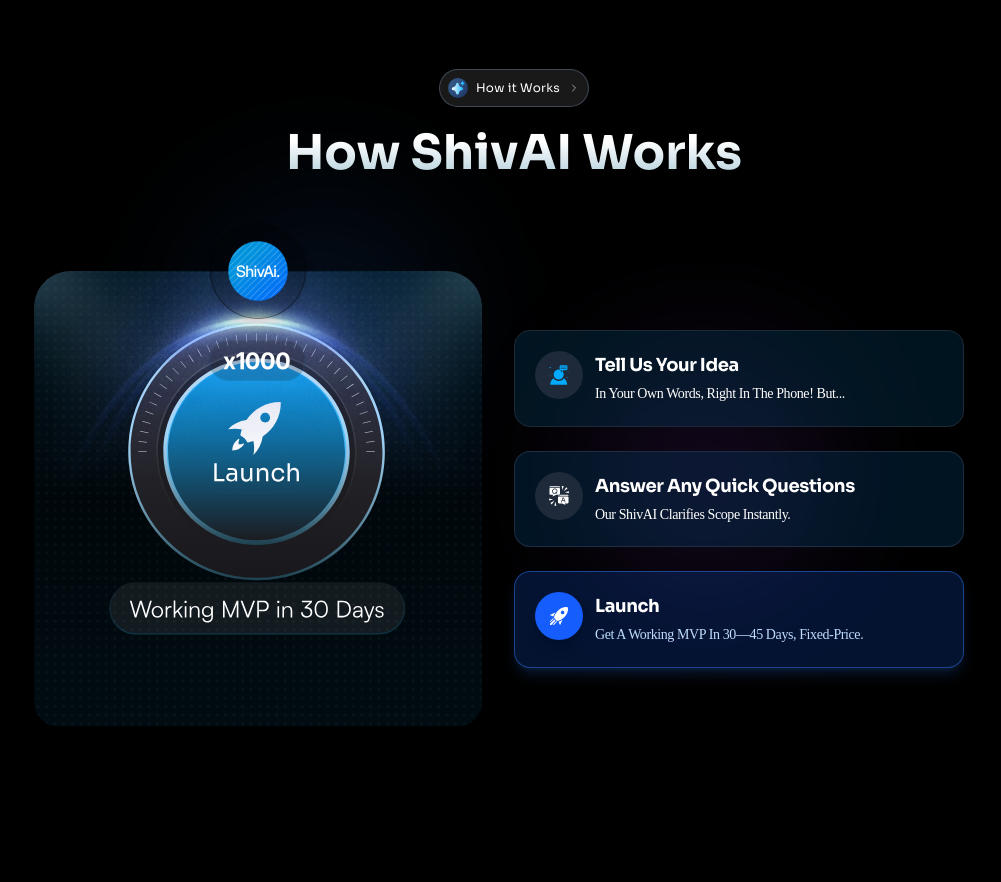
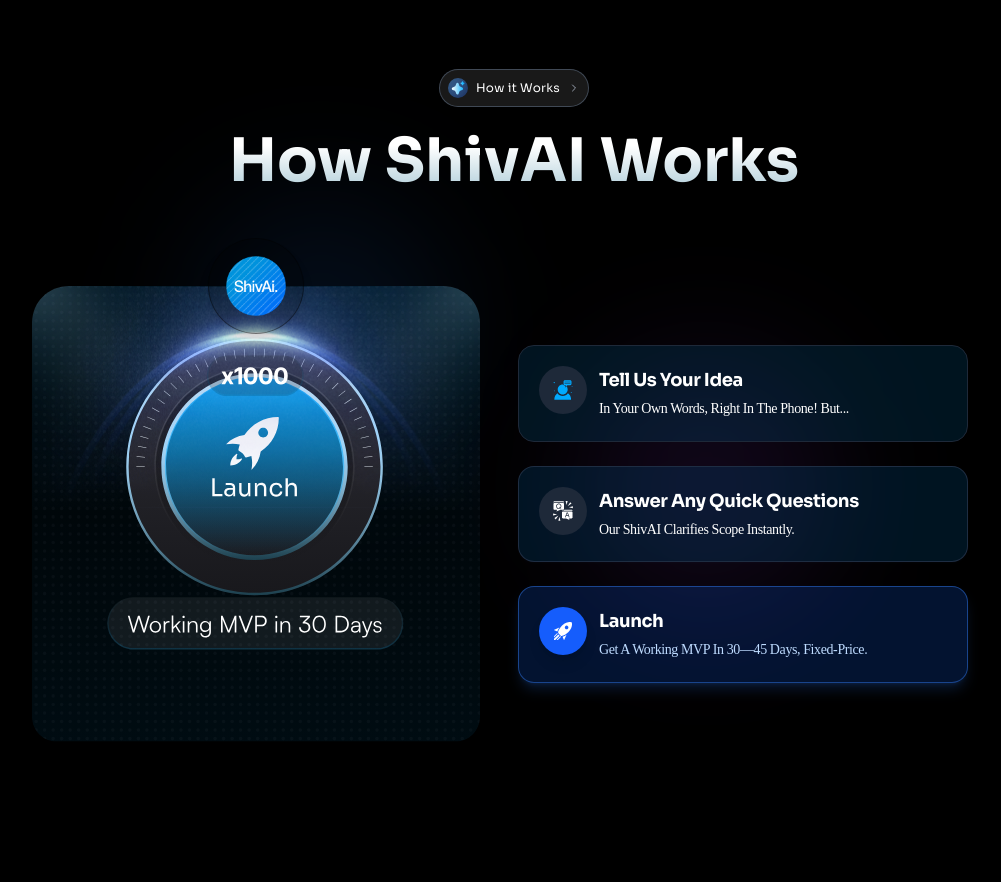
Before and after one commit to khusiie/ShivAiTech, a Next.js app: page / in a window 1280 px wide. Shown: the part 1540-2422 px from the top of the page, without its empty margins (126-1127 px from the left). Built offline with nearby package versions, Linux system fonts and the light colour scheme; a web font is replaced by a local one.

Commit message:
how it works

```diff
--- a/src/app/component/HowitWorks.tsx
+++ b/src/app/component/HowitWorks.tsx
@@ -170,7 +170,7 @@
         <ChevronRight className="w-3 h-3 text-gray-400 group-hover:text-gray-300 transition-colors duration-200" />
     </div>
 
-    <h2 className="text-2xl sm:text-3xl md:text-4xl lg:text-5xl xl:text-5xl font-bold font-sora leading-tight"
+    <h2 className="text-3xl sm:text-3xl md:text-6xl lg:text-6xl xl:text-6xl font-bold font-sora leading-tight"
         style={{
             background: 'linear-gradient(180deg, #FFF 30%, #A5C7D4 100%)',
             backgroundClip: 'text',
@@ -183,9 +183,9 @@
 
 {/* Main Content */}
 <div className="max-w-5xl mx-auto font-sora pt-12">
-    <div className="grid lg:grid-cols-2  items-center">
+    <div className="grid lg:grid-cols-2  gap-6 lg:gap-2 items-center">
    {/* Left Side - Dynamic Card Images */}
-        <div className="relative min-h-[350px] flex items-center justify-center">
+        <div className="relative min-h-[350px] flex items-center  justify-center">
             {/* ShivAI Logo - positioned at top center, half outside */}
         <div className="absolute top-0 left-1/2 transform -translate-x-1/2 -translate-y-1/2 z-20">
   <div className="w-18 h-18 md:w-24 md:h-24 bg-black/20 rounded-full flex items-center justify-center shadow-lg  border-1 border-black/40  overflow-hidden">
```
